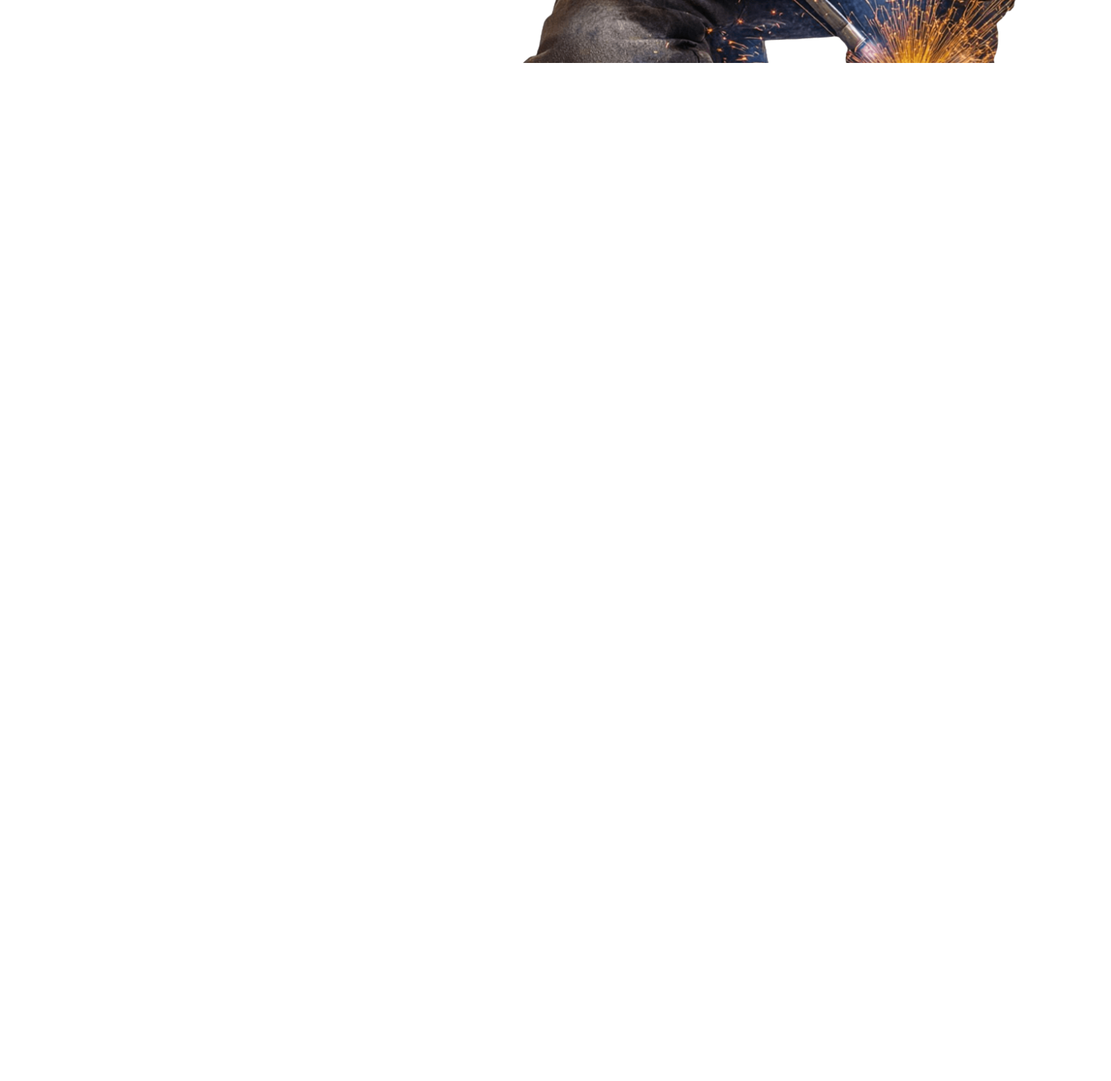
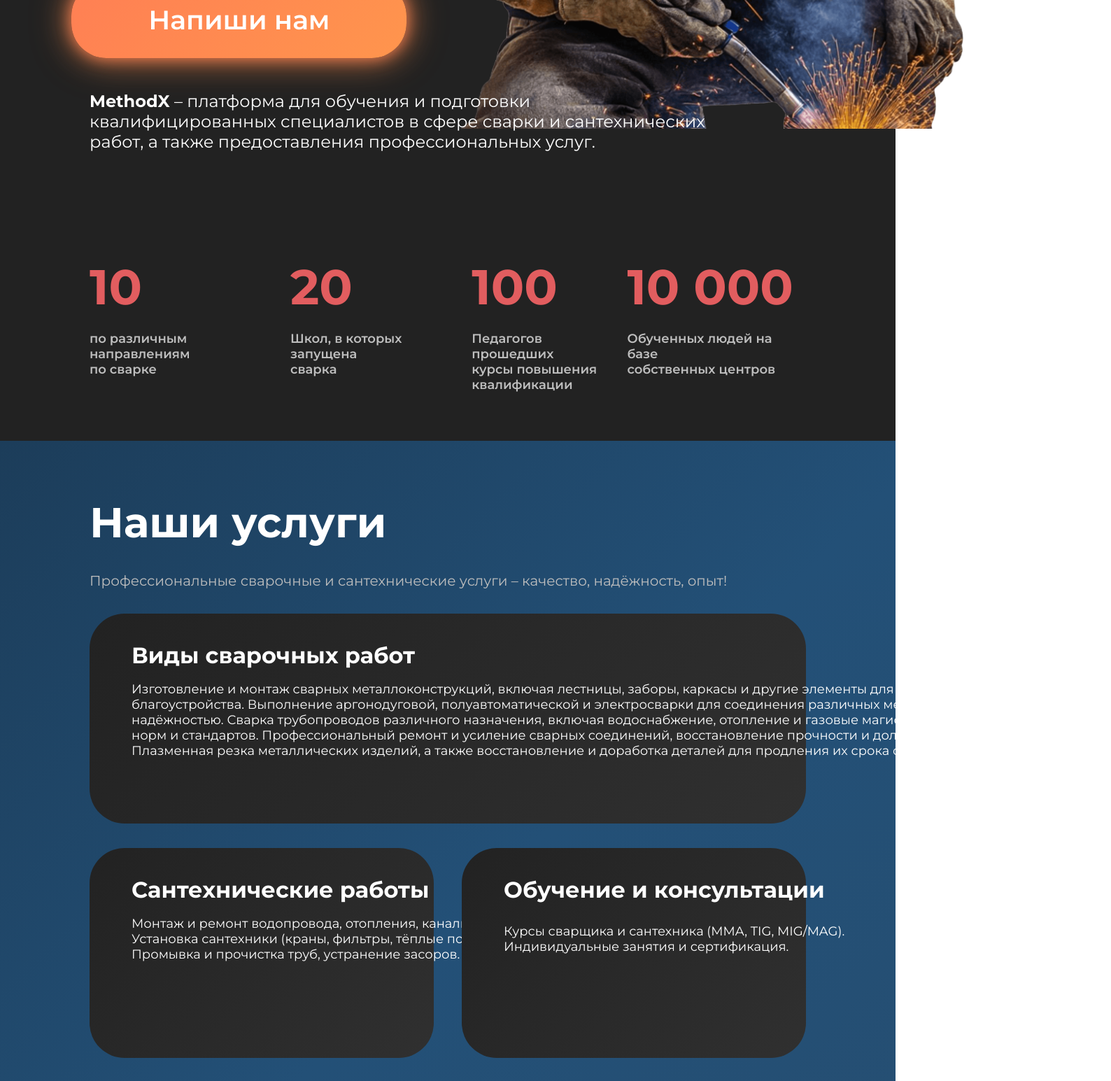
Before and after one commit to stweeeezy1/weld, a React (Vite) app: page / in a window 1280 px wide. Shown: the part 820-2365 px from the top of the page at 70% size, 1588 px wide, since content can reach past the window. Before the commit the page ends 910 px from the top, so only its background shows below. Built offline with nearby package versions, Linux system fonts and the light colour scheme.

Commit message:
almost did main

```diff
--- a/src/App.jsx
+++ b/src/App.jsx
@@ -1,9 +1,13 @@
 import Header from "./components/Header/Header.jsx";
+import Info from "./components/Info/Info.jsx";
+import Services from "./components/Services/Services.jsx";
 
 export default function App() {
   return (
     <div className="container">
       <Header />
+      <Info />
+      <Services />
     </div>
   );
 }
--- a/src/components/Header/Header.jsx
+++ b/src/components/Header/Header.jsx
@@ -2,7 +2,6 @@ import styles from "/src/components/Header/Header.module.css";
 
 export default function Header() {
   return (
-    <>
     <header className={styles.header_container}>
       <div className={styles.header}>
         <img src="/assets/logo.png" alt="Logo" className={styles.logo} />
@@ -35,6 +34,5 @@ export default function Header() {
         />
       </div>
     </header>
-    </>
   );
 }
--- a/src/components/Header/Header.module.css
+++ b/src/components/Header/Header.module.css
@@ -2,8 +2,17 @@
   background: var(--gradient-bg);
   height: 100vh;
   display: flex;
-  justify-content: center;
-  align-items: flex-start;
+  flex-direction: column;
+  align-items: center;
+}
+
+.header {
+  width: 85%;
+  margin-top: 20px;
+  display: flex;
+  justify-content: space-between;
+  align-items: center;
+  position: absolute;
 }
 
 .logo {
@@ -11,31 +20,16 @@
   height: 75px;
 }
 
-.header_main_image {
-  width: 800px;
-  margin-top: 210px;
-  margin-right: 150px;
-}
-
-.header {
-  margin-top: 20px;
-  width: 85%;
-  display: flex;
-  justify-content: space-between;
-  align-items: center;
-  position: absolute;
-}
-
 .nav ul {
   display: flex;
   margin: 0;
   padding: 0;
+  list-style: none;
 }
 
 .nav li {
   cursor: pointer;
   font-size: 16px;
-  list-style: none;
   font-weight: 500;
   color: var(--color-text);
   margin-left: 35px;
@@ -49,25 +43,31 @@
 .header_main {
   margin-top: 95px;
   display: flex;
-  height: 90vh;
   justify-content: space-between;
   align-items: center;
+  width: 100%;
 }
+
+.header_main_text {
+  margin-left: 8%;
+  max-width: 800px;
+}
+
 .header_main_text h1 {
   font-weight: 900;
   font-size: 60px;
   color: var(--color-text);
-  width: 800px;
-  height: 156px;
+  line-height: 1.2;
 }
+
 .header_main_text h3 {
   font-weight: 500;
   font-size: 30px;
   color: var(--color-text2);
   margin-top: 65px;
-  width: 562px;
-  height: 135px;
+  line-height: 1.5;
 }
+
 .header_main_text button {
   font-weight: 600;
   font-size: 38px;
@@ -76,9 +76,21 @@
   border-radius: 50px;
   width: 479px;
   height: 110px;
-  border-style: none;
+  border: none;
   margin-top: 65px;
+  cursor: pointer;
+  box-shadow: 0 0 20px rgba(255, 127, 84, 0.8), 0 0 40px rgba(255, 138, 80, 0.6),
+    0 0 60px rgba(255, 149, 77, 0.4);
+  transition: box-shadow 0.5s ease-in-out;
 }
-.header_main_text {
-  margin-left: 6%;
+
+.header_main_text button:hover {
+  box-shadow: 0 0 30px rgba(255, 127, 84, 1), 0 0 40px rgba(255, 138, 80, 0.8),
+    0 0 70px rgba(255, 149, 77, 0.6);
 }
+
+.header_main_image {
+  width: 800px;
+  margin-top: 208px;
+  margin-right: 150px;
+}
--- /dev/null
+++ b/src/components/Info/Info.jsx
@@ -0,0 +1,45 @@
+import styles from "/src/components/Info/Info.module.css";
+
+export default function Info() {
+  return (
+    <div className={styles.info_container}>
+      <div className={styles.info_company}>
+        <div className={styles.info_company_text}>
+          <p>
+            <b>MethodX</b> – платформа для обучения и подготовки <br />
+            квалифицированных специалистов в сфере сварки и сантехнических{" "}
+            <br />
+            работ, а также предоставления профессиональных услуг.
+          </p>
+        </div>
+        <div className={styles.info_company_numbers}>
+          <div className={styles.info_stat}>
+            <h1>10</h1>
+            <p>
+              по различным направлениям
+              <br /> по сварке
+            </p>
+          </div>
+          <div className={styles.info_stat}>
+            <h1>20</h1>
+            <p>
+              Школ, в которых запущена <br /> сварка
+            </p>
+          </div>
+          <div className={styles.info_stat}>
+            <h1>100</h1>
+            <p>
+              Педагогов прошедших <br /> курсы повышения <br /> квалификации
+            </p>
+          </div>
+          <div className={styles.info_stat}>
+            <h1>10 000</h1>
+            <p>
+              Обученных людей на базе <br /> собственных центров
+            </p>
+          </div>
+        </div>
+      </div>
+    </div>
+  );
+}
--- /dev/null
+++ b/src/components/Info/Info.module.css
@@ -0,0 +1,30 @@
+.info_container {
+  height: 650px;
+  background: var(--color-bg);
+  display: flex;
+  justify-content: center;
+}
+.info_company {
+  width: 80%;
+}
+.info_company_text p {
+  margin-top: 150px;
+  font-size: 24px;
+  color: var(--color-text);
+}
+.info_company_numbers {
+  display: flex;
+  justify-content: space-between;
+  margin-top: 150px;
+}
+.info_stat h1 {
+  color: var(--color-numbers);
+  font-size: 70px;
+  font-weight: 700;
+}
+.info_stat p {
+  margin-top: 20px;
+  color: var(--color-text2);
+  font-size: 18px;
+  font-weight: 600;
+}
--- /dev/null
+++ b/src/components/Services/Services.jsx
@@ -0,0 +1,77 @@
+import styles from "./Services.module.css";
+import { servicesData } from "./data";
+
+export default function Services() {
+  return (
+    <div className={styles.servicesContainer}>
+      <div className={styles.servicesContainerMain}>
+        <div className={styles.servicesInfo}>
+          <h1>{servicesData.title}</h1>
+          <p>{servicesData.description}</p>
+        </div>
+
+        {servicesData.blocks
+          .filter((block) => block.id === 1)
+          .map((block) => (
+            <div key={block.id} className={styles[`servicesBlock${block.id}`]}>
+              <p className={styles[`blockHead${block.id}`]}>{block.title}</p>
+              {Array.isArray(block.content) ? (
+                <p className={styles[`blockInfo${block.id}`]}>
+                  {block.content.map((item, index) => (
+                    <div key={`${block.id}-${index}`}>{item}</div>
+                  ))}
+                </p>
+              ) : (
+                <p className={styles[`blockInfo${block.id}`]}>
+                  {block.content}
+                </p>
+              )}
+            </div>
+          ))}
+
+        <div className={styles.twoBlocksContainer}>
+          {servicesData.blocks
+            .filter((block) => block.id === 2 || block.id === 3)
+            .map((block) => (
+              <div
+                key={block.id}
+                className={styles[`servicesBlock${block.id}`]}
+              >
+                <p className={styles[`blockHead${block.id}`]}>{block.title}</p>
+                {Array.isArray(block.content) ? (
+                  <p className={styles[`blockInfo${block.id}`]}>
+                    {block.content.map((item, index) => (
+                      <div key={`${block.id}-${index}`}>{item}</div>
+                    ))}
+                  </p>
+                ) : (
+                  <p className={styles[`blockInfo${block.id}`]}>
+                    {block.content}
+                  </p>
+                )}
+              </div>
+            ))}
+        </div>
+
+        {servicesData.blocks
+          .filter((block) => block.id === 4)
+          .map((block) => (
+            <div key={block.id} className={styles[`servicesBlock${block.id}`]}>
+              <p className={styles[`blockHead${block.id}`]}>{block.title}</p>
+              {Array.isArray(block.content) ? (
+                <p className={styles[`blockInfo${block.id}`]}>
+                  {block.content.map((item, index) => (
+                    <div key={`${block.id}-${index}`}>{item}</div>
+                  ))}
+                </p>
+              ) : (
+                <p className={styles[`blockInfo${block.id}`]}>
+                  {block.content}
+                </p>
+              )}
+            </div>
+          ))}
+      </div>
+    </div>
+  );
+}
--- /dev/null
+++ b/src/components/Services/Services.module.css
@@ -0,0 +1,80 @@
+.servicesContainer {
+  background: var(--gradient-bg4);
+  display: flex;
+  justify-content: center;
+  height: 1400px;
+}
+.servicesContainerMain {
+  width: 80%;
+}
+.servicesInfo h1 {
+  margin-top: 80px;
+  font-weight: 700;
+  font-size: 60px;
+  color: var(--color-text);
+}
+.servicesInfo p {
+  margin-top: 35px;
+  font-weight: 400;
+  font-size: 20px;
+  color: var(--color-text2);
+}
+
+.twoBlocksContainer {
+  display: flex;
+  justify-content: space-between;
+  gap: 20px;
+}
+
+.servicesBlock1,
+.servicesBlock4 {
+  margin-top: 35px;
+  width: 100%;
+  height: 300px;
+  border-radius: 50px;
+  background: var(--gradient-bg2);
+  color: var(--color-text);
+  display: grid;
+}
+.servicesBlock2,
+.servicesBlock3 {
+  margin-top: 35px;
+  height: 300px;
+  width: calc(50% - 20px);
+  border-radius: 50px;
+  background: var(--gradient-bg2);
+  color: var(--color-text);
+  display: grid;
+}
+
+.blockHead1,
+.blockHead2,
+.blockHead3,
+.blockHead4 {
+  font-size: 32px;
+  font-weight: 700;
+  margin-top: 40px;
+}
+.blockInfo1,
+.blockInfo4 {
+  margin-bottom: 50px;
+  font-size: 18px;
+  width: 1400px;
+  height: 135px;
+}
+.blockInfo2,
+.blockInfo3 {
+  margin-bottom: 120px;
+  font-size: 18px;
+  width: 700px;
+}
+.blockInfo1,
+.blockHead1,
+.blockInfo2,
+.blockHead2,
+.blockInfo3,
+.blockHead3,
+.blockInfo4,
+.blockHead4 {
+  margin-left: 60px;
+}
--- /dev/null
+++ b/src/components/Services/data.js
@@ -0,0 +1,39 @@
+export const servicesData = {
+  title: "Наши услуги",
+  description:
+    "Профессиональные сварочные и сантехнические услуги – качество, надёжность, опыт!",
+  blocks: [
+    {
+      id: 1,
+      title: "Виды сварочных работ",
+      content:
+        "Изготовление и монтаж сварных металлоконструкций, включая лестницы, заборы, каркасы и другие элементы для строительства и благоустройства. Выполнение аргонодуговой, полуавтоматической и электросварки для соединения различных металлов с высокой точностью и надёжностью. Сварка трубопроводов различного назначения, включая водоснабжение, отопление и газовые магистрали, с соблюдением всех норм и стандартов. Профессиональный ремонт и усиление сварных соединений, восстановление прочности и долговечности конструкций. Плазменная резка металлических изделий, а также восстановление и доработка деталей для продления их срока службы.",
+    },
+    {
+      id: 2,
+      title: "Сантехнические работы",
+      content: [
+        "Монтаж и ремонт водопровода, отопления, канализации.",
+        "Установка сантехники (краны, фильтры, тёплые полы).",
+        "Промывка и прочистка труб, устранение засоров.",
+      ],
+    },
+    {
+      id: 3,
+      title: "Обучение и консультации",
+      content: [
+        "Курсы сварщика и сантехника (MMA, TIG, MIG/MAG).",
+        "Индивидуальные занятия и сертификация.",
+      ],
+    },
+    {
+      id: 4,
+      title: "Дополнительно",
+      content: [
+        "Выездной сервис – выполнение сварочных и сантехнических работ на объекте клиента.",
+        "Поставка материалов и оборудования – продажа и аренда сварочного и сантехнического инструмента.",
+        "Гарантийное и постгарантийное обслуживание – контроль качества сварных соединений и сантехнических систем.",
+      ],
+    },
+  ],
+};
--- a/src/vars.css
+++ b/src/vars.css
@@ -5,11 +5,13 @@
   --color-text: #fff;
   --color-text2: #bebebe;
   --color-numbers: #e25d5f;
+  --color-bg: #222222;
 
   /* Gradient */
   --gradient-bg: linear-gradient(135deg, #1c3d5a, #235077, #c5907e);
-  --gradient-bg2: linear-gradient(135deg, #222222, #414141);
+  --gradient-bg2: linear-gradient(135deg, #222222, #303030);
   --gradient-bg3: linear-gradient(135deg, #3d3939, #222222);
+  --gradient-bg4: linear-gradient(135deg, #1c3d5a, #235077, #264e71);
   --gradient-btn: linear-gradient(135deg, #ff7f54, #ff954d);
 
   /* Fonts */
```
Lines whose indentation alone changed are shown as unchanged.
